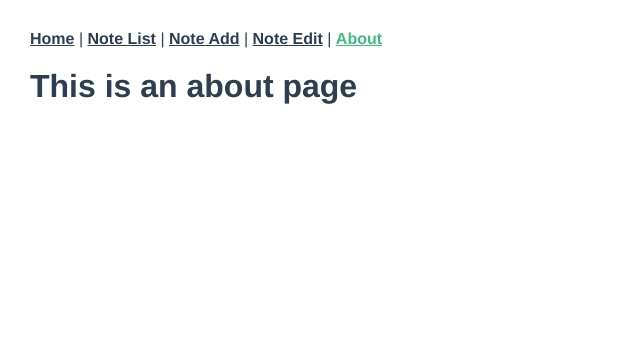
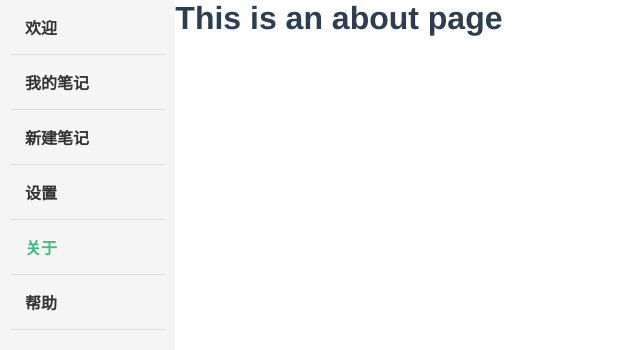
Before and after one commit to pengjielee/gitnote, a Vue app in the folder src/renderer_vue/: page /#/about in a window 1280 px wide. Shown: the top 350 px of the page, without its empty margins (0-640 px from the left). Built offline with nearby package versions, Linux system fonts and the light colour scheme.

Commit message:
update note list

```diff
--- a/src/renderer_vue/src/App.vue
+++ b/src/renderer_vue/src/App.vue
@@ -1,12 +1,19 @@
 <template>
-  <div id="app" class="container">
-    <div id="nav">
-      <router-link to="/">Home</router-link> |
-      <router-link to="/note/list">Note List</router-link> |
-      <router-link to="/note/add">Note Add</router-link> |
-      <router-link to="/note/edit">Note Edit</router-link> |
-      <router-link to="/about">About</router-link>
+  <div id="app" class="app">
+    <div class="app-body">
+      <div class="sidebar">
+        <ul class="nav">
+          <li><router-link to="/">欢迎</router-link></li>
+          <li><router-link to="/note/list">我的笔记</router-link></li>
+          <li><router-link to="/note/add">新建笔记</router-link></li>
+          <li><router-link to="/setting">设置</router-link></li>
+          <li><router-link to="/about">关于</router-link></li>
+          <li><router-link to="/help">帮助</router-link></li>
+        </ul>
+      </div>
+      <div class="main">
+        <router-view />
+      </div>
     </div>
-    <router-view />
   </div>
 </template>
--- a/src/renderer_vue/src/assets/css/base.css
+++ b/src/renderer_vue/src/assets/css/base.css
@@ -14,10 +14,6 @@ html,body,.container {
 
 body {
   font-size: 16px;
-}
-
-.container {
-  padding: 30px;
 }
 
 .btn {
@@ -103,21 +99,3 @@ body {
 .page {
   height: 100%;
 }
-
-#app {
-  font-family: "Avenir", Helvetica, Arial, sans-serif;
-  -webkit-font-smoothing: antialiased;
-  -moz-osx-font-smoothing: grayscale;
-  color: #2c3e50;
-}
-
-#nav {
-  margin-bottom: 20px;
-}
-#nav a {
-  font-weight: bold;
-  color: #2c3e50;
-}
-#nav a.router-link-exact-active {
-  color: #42b983;
-}
--- /dev/null
+++ b/src/renderer_vue/src/assets/css/common.css
@@ -0,0 +1,51 @@
+#app {
+  font-family: "Avenir", Helvetica, Arial, sans-serif;
+  -webkit-font-smoothing: antialiased;
+  -moz-osx-font-smoothing: grayscale;
+  color: #2c3e50;
+}
+
+#app{
+  height: 100%;
+}
+
+#app {
+  display: flex;
+  flex-direction: column;
+}
+#app .app-header {
+  margin-bottom: 20px;
+}
+#app .app-body {
+  display: flex;
+  height: 100%;
+}
+
+#app .main {
+  flex: 1 1 100%;
+}
+#app .sidebar {
+  width: 200px;
+  display: flex;
+  flex-direction: column;
+  background: #f5f5f5;
+  color: #333;
+  padding: 0 10px;
+}
+
+
+.nav {
+  margin-bottom: 20px;
+}
+.nav li {
+  padding: 15px;
+  border-bottom: 1px solid #ddd;
+}
+.nav a {
+  font-weight: bold;
+  color: #333;
+  text-decoration: none;
+}
+.nav a.router-link-exact-active {
+  color: #42b983;
+}
--- a/src/renderer_vue/src/assets/css/note.css
+++ b/src/renderer_vue/src/assets/css/note.css
@@ -1,5 +1,54 @@
+.page-note{
+  display: flex;
+  height: 100%;
+}
+.page-note .note-list {
+  width: 300px;
+  border-right: 1px solid #ddd;
+}
+.page-note .note-edit{
+  flex: 1 1 100%;
+}
+
+.note-edit .form-input {
+  width: 100%;
+  padding: 30px;
+  border: none;
+  outline: none;
+  height: 60px;
+  border-bottom: 1px solid #ddd;
+  font-size: 20px;
+}
+.note-edit .form-area{
+  width: 100%;
+  background: #fff;
+  border: none;
+  padding: 30px;
+  min-height: 500px;
+  height: calc(100% - 60px);
+  outline: none;
+  box-sizing: border-box;
+  font-size: 20px;
+}
+
+
+.note-list {
+  font-size: 16px;
+}
+.note-list .item {
+  padding: 15px 20px;
+  cursor: pointer;
+}
 .note-list .title {
-  margin-bottom: 10px;
+  font-size: 16px;
+  font-weight: bold;
+}
+.note-list .content {
+  padding: 5px 0;
+}
+.note-list .date {
+  font-size: 14px;
+  color: #666;
 }
 
 .note-detail .title {
@@ -8,22 +57,3 @@
 .note-detail .content {
   font-size: 16px;
 }
-
-.note-edit {
-  font-size: 16px;
-}
-.note-edit input, .note-edit textarea{
-  width: 100%;
-  padding: 8px;
-  outline:none;
-  font-size: 14px;
-  resize: vertical;
-}
-.note-edit .form-area {
-  height: calc(100% - 50px);
-}
-.note-edit .btn {
-  width: 100%;
-  padding: 10px 0;
-  height: 40px;
-}
--- a/src/renderer_vue/src/main.js
+++ b/src/renderer_vue/src/main.js
@@ -5,6 +5,7 @@ import router from "./router";
 Vue.config.productionTip = false;
 
 import "@/assets/css/base.css";
+import "@/assets/css/common.css";
 import "@/assets/css/note.css";
 
 import "@/plugins/vee-validate.js";
--- a/src/renderer_vue/src/router/index.js
+++ b/src/renderer_vue/src/router/index.js
@@ -1,6 +1,8 @@
 import Vue from "vue";
 import VueRouter from "vue-router";
 import Home from "../views/Home.vue";
+import Setting from "../views/Setting.vue";
+import Help from "../views/Help.vue";
 
 import NoteList from "../views/note/List.vue";
 import NoteAdd from "../views/note/Add.vue";
@@ -36,6 +38,16 @@ const routes = [
     component: NoteEdit
   },
   {
+    path: "/setting",
+    name: "setting",
+    component: Setting
+  },
+  {
+    path: "/help",
+    name: "help",
+    component: Help
+  },
+  {
     path: "/about",
     name: "about",
     // route level code-splitting
--- /dev/null
+++ b/src/renderer_vue/src/views/Help.vue
@@ -0,0 +1,5 @@
+<template>
+  <div class="about">
+    <h1>This is an help page</h1>
+  </div>
+</template>
--- /dev/null
+++ b/src/renderer_vue/src/views/Setting.vue
@@ -0,0 +1,5 @@
+<template>
+  <div class="about">
+    <h1>This is an setting page</h1>
+  </div>
+</template>
--- a/src/renderer_vue/src/views/note/Edit.vue
+++ b/src/renderer_vue/src/views/note/Edit.vue
@@ -44,3 +44,25 @@ export default {
   }
 };
 </script>
+
+<style scoped>
+.note-edit {
+  font-size: 16px;
+}
+.note-edit input,
+.note-edit textarea {
+  width: 100%;
+  padding: 8px;
+  outline: none;
+  font-size: 14px;
+  resize: vertical;
+}
+.note-edit .form-area {
+  /*height: calc(100% - 50px);*/
+}
+.note-edit .btn {
+  width: 100%;
+  padding: 10px 0;
+  height: 40px;
+}
+</style>
--- a/src/renderer_vue/src/views/note/List.vue
+++ b/src/renderer_vue/src/views/note/List.vue
@@ -1,17 +1,34 @@
 <template>
-  <div class="list note-list">
-    <ul>
-      <li v-for="note in notes" v-bind:key="note.id" class="item">
-        <h3 @click="handleJumpToNoteDetail(note.number)" class="title">
-          {{ note.title }}
-        </h3>
-        <p>{{ note.url }}</p>
-        <p>{{ note.number }}</p>
-        <p>{{ note.created_at }}</p>
-        <p>{{ note.html_url }}</p>
-        <p @click="handleJumpToNoteEdit(note.number)">edit</p>
-      </li>
-    </ul>
+  <div class="page page-note">
+    <div class="list note-list">
+      <ul>
+        <li
+          v-for="note in notes"
+          v-bind:key="note.id"
+          class="item"
+          @click="handleNote(note.number)"
+        >
+          <p class="title">
+            {{ note.title }}
+          </p>
+          <div class="content">{{ note.body }}</div>
+          <div class="date">{{ note.created_at }}</div>
+        </li>
+      </ul>
+    </div>
+    <div class="note-edit">
+      <input
+        class="form-input"
+        type="text"
+        v-model="note.title"
+        @change="handleChange"
+      />
+      <textarea
+        class="form-area"
+        v-model="note.body"
+        @change="handleChange"
+      ></textarea>
+    </div>
   </div>
 </template>
 
@@ -21,25 +38,40 @@ import noteApi from "@/api/note";
 export default {
   name: "NoteList",
   created: function() {
-    const self = this;
     noteApi.getList().then(res => {
-      self.notes = res.data;
+      const notes = res.data;
+      this.notes = notes;
+      this.getNote(notes[0].number);
     });
   },
   methods: {
     handleSave() {
       console.log("save");
     },
-    handleJumpToNoteEdit(number) {
-      this.$router.push(`/note/edit/${number}`);
+    handleNote(number) {
+      this.getNote(number);
     },
-    handleJumpToNoteDetail(number) {
-      this.$router.push(`/note/detail/${number}`);
+    handleChange() {
+      const { note, number } = this;
+      noteApi.editNote(number, note).then(res => {
+        console.log(res);
+      });
+    },
+    getNote(number) {
+      this.number = number;
+      noteApi.getDetail(number).then(res => {
+        const data = res.data;
+        this.note = { title: data.title, body: data.body };
+      });
     }
   },
   data() {
     return {
-      notes: []
+      notes: [],
+      note: {
+        title: "",
+        body: ""
+      }
     };
   }
 };
```
